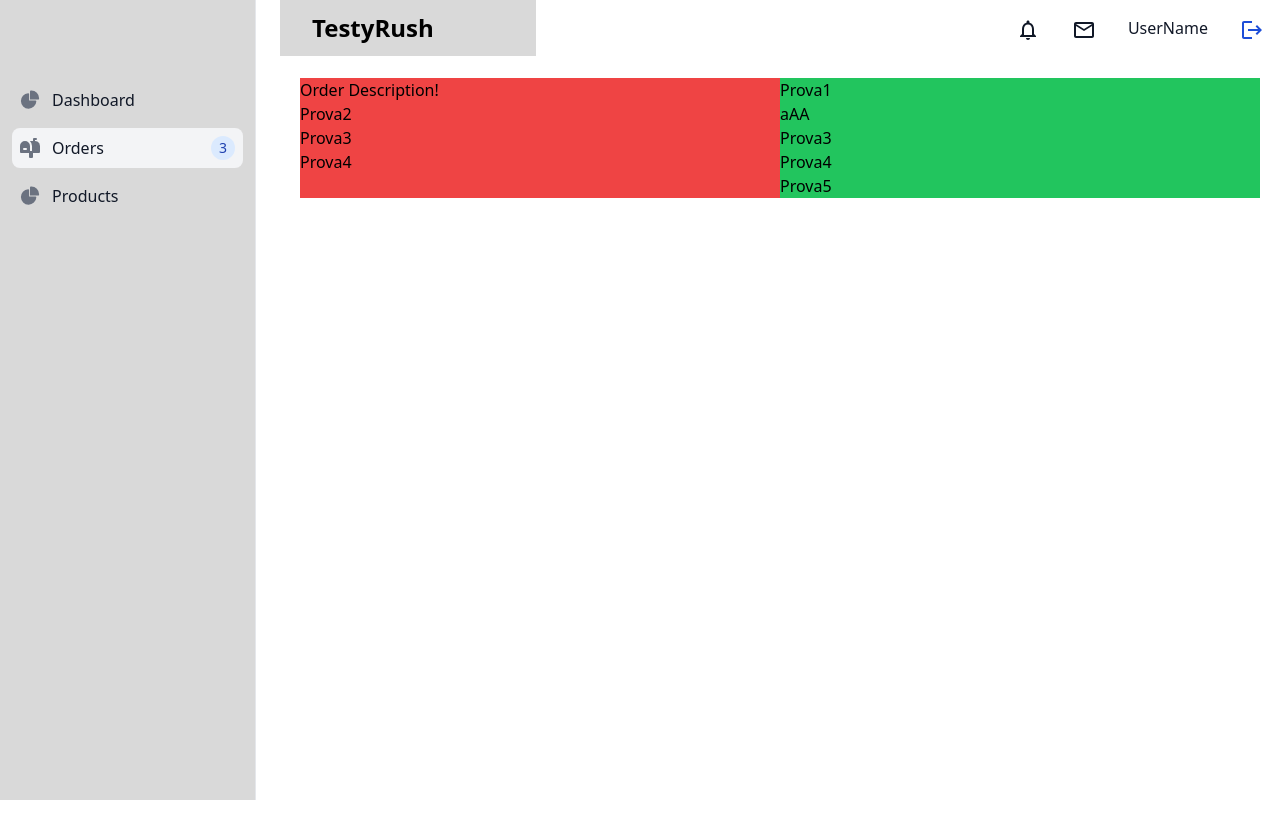
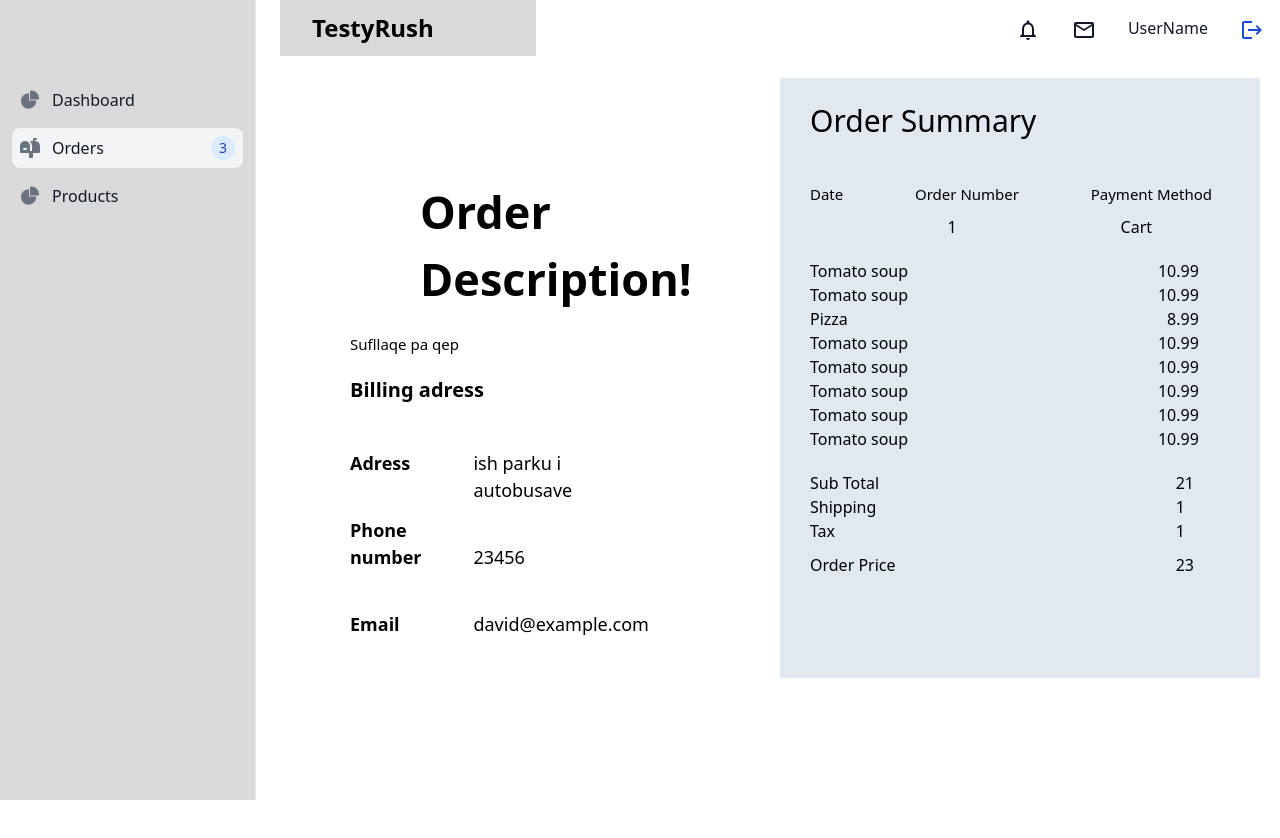
Before and after one commit to Greisi22/InternshipProject_GreisiJaho, a React (Vite) app in the folder Food-Delivery-FrontEnd/Food-Delivery/: page /RestaurantManager/Order in a window 1280 px wide. Shown: the top 838 px of the page. Built offline with nearby package versions, Linux system fonts and the light colour scheme.

Commit message:
Adding order summary

```diff
--- a/Food-Delivery-FrontEnd/Food-Delivery/src/component/RestaurantManager/SpecificOrderCard.tsx
+++ b/Food-Delivery-FrontEnd/Food-Delivery/src/component/RestaurantManager/SpecificOrderCard.tsx
@@ -1,23 +1,97 @@
 import React from 'react';
 import './styles/SpecificOrderCard.css';
+import { Order } from 'src/types/Restaurant';
 
-function SpecificOrderCard() {
+function SpecificOrderCard({ order }: { order: Order }) {
     return (
         <div className="flex w-full specificOrderContainer">
-            <div className="bg-red-500 w-[50%] specificOrderContainer1">
-                <div>Order Description!</div>
-                <div>Prova2</div>
-                <div>Prova3</div>
-                <div>Prova4</div>
+            <div className=" w-[50%] specificOrderContainer1">
+                <div className="text-[45px] mt-[100px] mb-[0px] ml-[120px] font-bold">
+                    Order Description!
+                </div>
+                <div className="text-[15px] mt-[20px] ml-[50px] mb-[20px]">{order.description}</div>
+                <div className="text-[20px] mt-[20px] ml-[50px] mb-[20px]">
+                    <div className="text-[20px] mt-[20px]  mb-[20px] font-bold">Billing adress</div>
+
+                    <div className="flex flex-row justify-between mt-[25px] w-[70%]">
+                        <span className="flex flex-col items-left">
+                            <div className="text-[18px] mt-[20px]  mb-[20px] font-bold">Adress</div>
+                            <div className="text-[18px] mt-[20px]  mb-[20px] font-bold">
+                                Phone number
+                            </div>
+                            <div className="text-[18px] mt-[20px]  mb-[20px] font-bold">Email</div>
+                        </span>
+
+                        <span className="flex flex-col items-left ">
+                            <div className="text-[18px] mt-[20px]  mb-[20px]">
+                                {order.userAdress}
+                            </div>
+                            <div className="text-[18px] mt-[20px]  mb-[20px]">
+                                {order.userPhoneNumber}
+                            </div>
+                            <div className="text-[18px] mt-[20px]  mb-[20px]">
+                                {order.userEmail}
+                            </div>
+                        </span>
+                    </div>
+                </div>
             </div>
-            <div className="bg-green-500 w-[50%] specificOrderContainer2">
-                <div>Prova1</div>
-                <div><span>a</span>
-                <span>A</span>
-                <span>A</span></div>
-                <div>Prova3</div>
-                <div>Prova4</div>
-                <div>Prova5</div>
+
+            <div className="bg-slate-200 w-[50%] specificOrderContainer2">
+                <div className="text-[30px] mt-[20px] ml-[30px] mb-[20px]">Order Summary</div>
+                <div className="flex flex-row justify-between w-[90%]">
+                    <span className="flex flex-col items-center">
+                        <div className="text-[15px] mt-[20px] ml-[30px] mb-[10px]">Date</div>
+                        <div>{order.orderTime}</div>
+                    </span>
+                    <span className="flex flex-col items-center">
+                        <div className="text-[15px] mt-[20px] ml-[30px] mb-[10px]">
+                            Order Number
+                        </div>
+                        <div>{order.id}</div>
+                    </span>
+                    <span className="flex flex-col items-center">
+                        <div className="text-[15px] mt-[20px] ml-[30px] mb-[10px]">
+                            Payment Method
+                        </div>
+                        <div>{order.paymentMethod}</div>
+                    </span>
+                </div>
+
+                <div className="ml-[30px] w-[90%] mt-[20px] max-h-[200px] overflow-auto">
+                    {' '}
+                    {order.productss &&
+                        order.productss.map((product, index) => (
+                            <div className="flex flex-row justify-between w-[90%] " key={index}>
+                                <span className="flex flex-col items-left">
+                                    <div>{product.name}</div>
+                                    <div>{product.amount}</div>
+                                </span>
+                                <span className="flex flex-col items-left">{product.price}</span>
+                            </div>
+                        ))}
+                </div>
+                <div className="flex justify-between ml-[30px] w-[80%] mt-[20px]">
+                    <span>
+                        <div>Sub Total</div>
+                        <div>Shipping</div>
+                        <div>Tax</div>
+                    </span>
+
+                    <span>
+                        <div>{order.totalPrice}</div>
+                        <div>{order.shippingPrice}</div>
+                        <div>{order.taxPrice}</div>
+                    </span>
+                </div>
+                <div className="flex justify-between ml-[30px] w-[80%] mt-[10px]">
+                    <span>
+                        <div>Order Price</div>
+                    </span>
+                    <span>
+                        <div>{order.orderPrice}</div>
+                    </span>
+                </div>
             </div>
         </div>
     );
--- a/Food-Delivery-FrontEnd/Food-Delivery/src/data/MockData.tsx
+++ b/Food-Delivery-FrontEnd/Food-Delivery/src/data/MockData.tsx
@@ -1,23 +1,24 @@
-export const users = [
+import { PaymentMethod, UserRole } from 'src/types/Restaurant';
+export const users: User[] = [
     {
-        id: 1,
+        userId: 1,
         userEmail: 'david@example.com',
-        userRole: 'ROLE_ADMIN',
+        userRole: UserRole.ROLE_ADMIN,
     },
     {
-        id: 2,
-        userEmail: 'greisi@example.com',
-        userRole: 'ROLE_ADMIN',
+        userId: 2,
+        userEmail: 'david1@example.com',
+        userRole: UserRole.ROLE_ADMIN,
     },
     {
-        id: 3,
-        userEmail: 'era@example.com',
-        userRole: 'ROLE_ADMIN',
+        userId: 3,
+        userEmail: 'david2@example.com',
+        userRole: UserRole.ROLE_ADMIN,
     },
     {
-        id: 4,
-        userEmail: 'une@example.com',
-        userRole: 'ROLE_ADMIN',
+        userId: 4,
+        userEmail: 'david3@example.com',
+        userRole: UserRole.ROLE_ADMIN,
     },
 ];
 
@@ -253,7 +254,7 @@ export const UserList = [
     },
 ];
 
-import { Restaurant, Review, Product } from 'src/types/Restaurant';
+import { Restaurant, Review, Product, Order, User } from 'src/types/Restaurant';
 
 export const products: Product[] = [
     {
@@ -367,3 +368,55 @@ export const Restauran: Restaurant[] = [
         address: 'p bubit',
     },
 ];
+import { StatusOfOrder } from 'src/types/Restaurant';
+
+export const Orders: Order[] = [
+    {
+        id: 1,
+        restaurantId: Restauran[0].id,
+        userId: users[0].userId,
+        productss: products,
+        totalPrice: 21,
+        orderStatus: StatusOfOrder.Finished,
+        userEmail: users[0].userEmail,
+        description: 'Sufllaqe pa qep',
+        userAdress: 'ish parku i autobusave',
+        userPhoneNumber: 23456,
+        paymentMethod: PaymentMethod.Cart,
+        orderPrice: 23,
+        shippingPrice: 1,
+        taxPrice: 1,
+    },
+    {
+        id: 2,
+        restaurantId: Restauran[0].id,
+        userId: users[0].userId,
+        productss: products,
+        totalPrice: 21,
+        orderStatus: StatusOfOrder.Finished,
+        userEmail: users[0].userEmail,
+        description: 'Sufllaqe pa qep',
+        userAdress: 'ish parku i autobusave',
+        userPhoneNumber: 23456,
+        paymentMethod: PaymentMethod.Cart,
+        orderPrice: 23,
+        shippingPrice: 1,
+        taxPrice: 1,
+    },
+    {
+        id: 3,
+        restaurantId: Restauran[0].id,
+        userId: users[0].userId,
+        productss: products,
+        totalPrice: 21,
+        orderStatus: StatusOfOrder.Finished,
+        userEmail: users[0].userEmail,
+        description: 'Sufllaqe pa qep',
+        userAdress: 'ish parku i autobusave',
+        userPhoneNumber: 23456,
+        paymentMethod: PaymentMethod.Cart,
+        orderPrice: 23,
+        shippingPrice: 1,
+        taxPrice: 1,
+    },
+];
--- a/Food-Delivery-FrontEnd/Food-Delivery/src/pages/RestaurantManager/ManagerOrdersPage.tsx
+++ b/Food-Delivery-FrontEnd/Food-Delivery/src/pages/RestaurantManager/ManagerOrdersPage.tsx
@@ -3,13 +3,14 @@ import NavBarManager from 'src/component/RestaurantManager/NavBarManager';
 import SideBarManager from 'src/component/RestaurantManager/SideBarManager';
 import AllOrders from 'src/component/RestaurantManager/AllOrders';
 import SpecificOrderCard from 'src/component/RestaurantManager/SpecificOrderCard';
+import { Orders } from 'src/data/MockData';
 function ManagerOrdersPage() {
     return (
         <div>
             <div className="ml-[280px] sideBarClose h-[100vh]">
                 <NavBarManager />
                 <div className="m-[20px] ">
-                    <SpecificOrderCard />
+                    <SpecificOrderCard order={Orders[0]} />
                 </div>
             </div>
             <div className="ml-[280px] mt-[100px]">
--- a/Food-Delivery-FrontEnd/Food-Delivery/src/types/Restaurant.tsx
+++ b/Food-Delivery-FrontEnd/Food-Delivery/src/types/Restaurant.tsx
@@ -19,7 +19,7 @@ export interface Restaurant {
     isActive?: boolean;
     revenue?: Revenue;
     documentation?: Documentation;
-    rate:number;
+    rate: number;
 }
 
 interface Menu {
@@ -49,17 +49,12 @@ export enum UserRole {
 
 // Define the User interface
 export interface User {
-    active(
-        active: (active: any, active1: any) => number,
-        active1: (active: any, active1: any) => string,
-    ): string;
-    active(active: any, active1: any): number;
-    userId: number;
-    userEmail: string;
-    userPassword: string;
-    userRole: UserRole;
-    managedRestaurants: Restaurant[];
-    order: Order[];
+    userId?: number;
+    userEmail?: string;
+    userPassword?: string;
+    userRole?: UserRole;
+    managedRestaurants?: Restaurant[];
+    order?: Order[];
 }
 
 export enum StatusOfOrder {
@@ -68,16 +63,27 @@ export enum StatusOfOrder {
     Finished = 'Finished',
     Delivering = 'Delivering',
 }
+export enum PaymentMethod {
+    Cash = 'Cash',
+    Cart = 'Cart',
+}
 
 export interface Order {
     id?: number;
-    restaurantId: number;
-    userId: number;
-    products: Product[];
-    orderTime: string;
-    totalPrice: number;
-    orderStatus: StatusOfOrder;
-    userEmail: string;
+    restaurantId?: number;
+    userId?: number;
+    productss?: Product[];
+    orderTime?: string;
+    totalPrice?: number;
+    orderStatus?: StatusOfOrder;
+    userEmail?: string;
+    description?: string;
+    userAdress?: string;
+    userPhoneNumber?: number;
+    paymentMethod?: PaymentMethod;
+    orderPrice?:number,
+    shippingPrice?:number,
+    taxPrice?:number,
 }
 
 interface RestaurantPayment {
```
